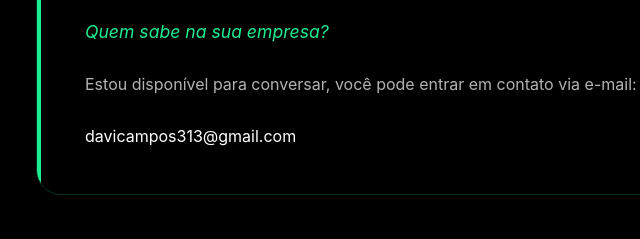
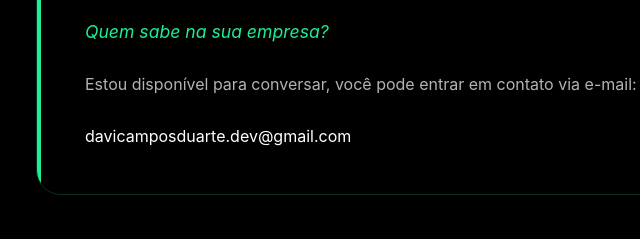
Before and after one commit to DaviCamposD/Portfolio, a plain HTML site: page index.html in a window 1280 px wide. Shown: the part 2001-2240 px from the top of the page, 36-676 px from the left. Drawn offline with Linux system fonts and the light colour scheme; a web font is replaced by a local one.

Commit message:
Update index.html

```diff
--- a/index.html
+++ b/index.html
@@ -76,7 +76,7 @@
             <p class="experiencia-text">Em busca da minha primeira experiência "oficial" :)</p>
             <p class="experiencia-note">Quem sabe na sua empresa?</p>
             <p class="contact-info">Estou disponível para conversar, você pode entrar em contato via e-mail:
-                <span>davicampos313@gmail.com</span>
+                <span>davicamposduarte.dev@gmail.com</span>
             </p>
         </div>
     </section>
@@ -199,7 +199,7 @@
                             </div>
                             <div class="card-info">
                                 <h4>Email</h4>
-                                <a href="mailto:davicampos13@gmail.com">davicampos313@gmail.com</a>
+                                <a href="mailto:davicampos13@gmail.com">davicamposduarte.dev@gmail.com</a>
                             </div>
                         </div>
 
```
